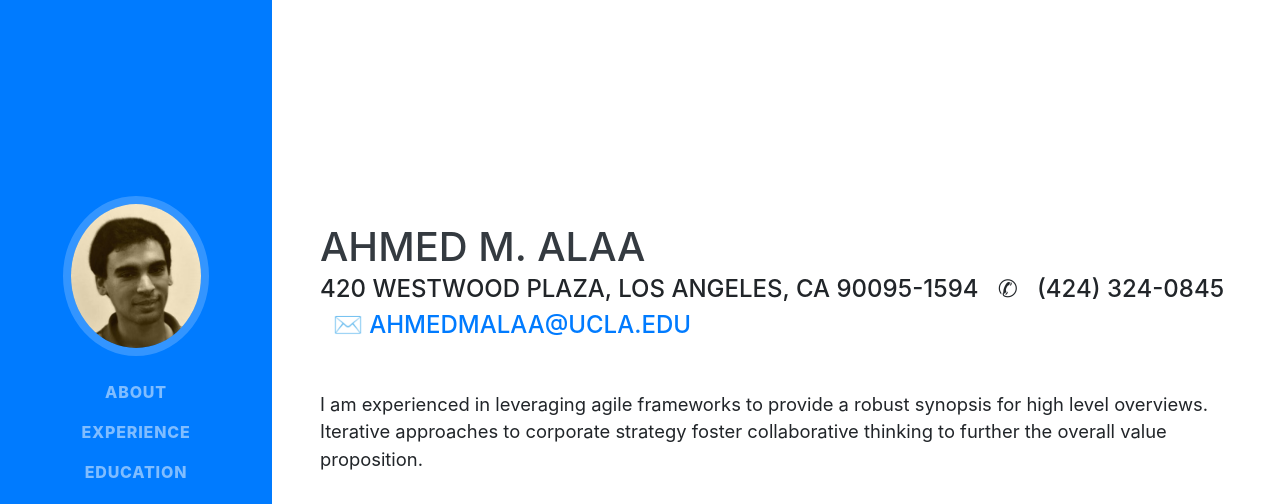
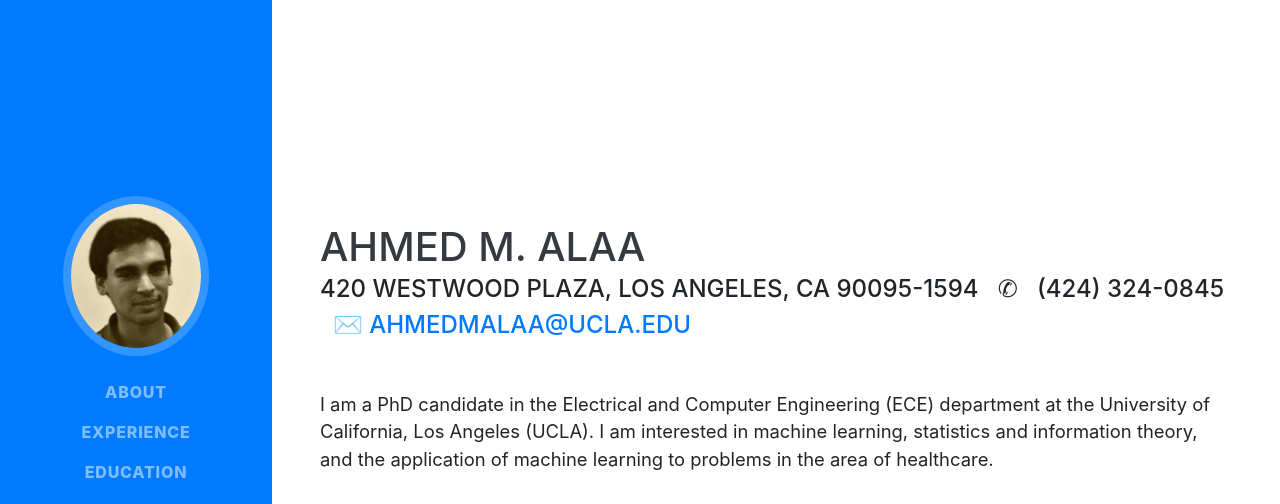
Before and after one commit to ahmedmalaa/web, a website with bundled scripts: page index.html in a window 1280 px wide. Shown: the top 504 px of the page. Built offline with nearby package versions, Linux system fonts and the light colour scheme; a web font is replaced by a local one.

Commit message:
updated homepage

```diff
--- a/index.html
+++ b/index.html
@@ -68,7 +68,7 @@
         <div class="subheading mb-5">420 Westwood Plaza, Los Angeles, CA 90095-1594 &nbsp;  &#x2706; &nbsp;  (424) 324-0845 &nbsp; &#9993;
           <a href="mailto:ahmedmalaa@ucla.edu">ahmedmalaa@ucla.edu</a>
         </div>
-        <p class="lead mb-5">I am experienced in leveraging agile frameworks to provide a robust synopsis for high level overviews. Iterative approaches to corporate strategy foster collaborative thinking to further the overall value proposition.</p>
+        <p class="lead mb-5">I am a PhD candidate in the Electrical and Computer Engineering (ECE) department at the University of California, Los Angeles (UCLA). I am interested in machine learning, statistics and information theory, and the application of machine learning to problems in the area of healthcare.</p>
         <div class="social-icons">
           <a href="#">
             <i class="fab fa-linkedin-in"></i>
```
